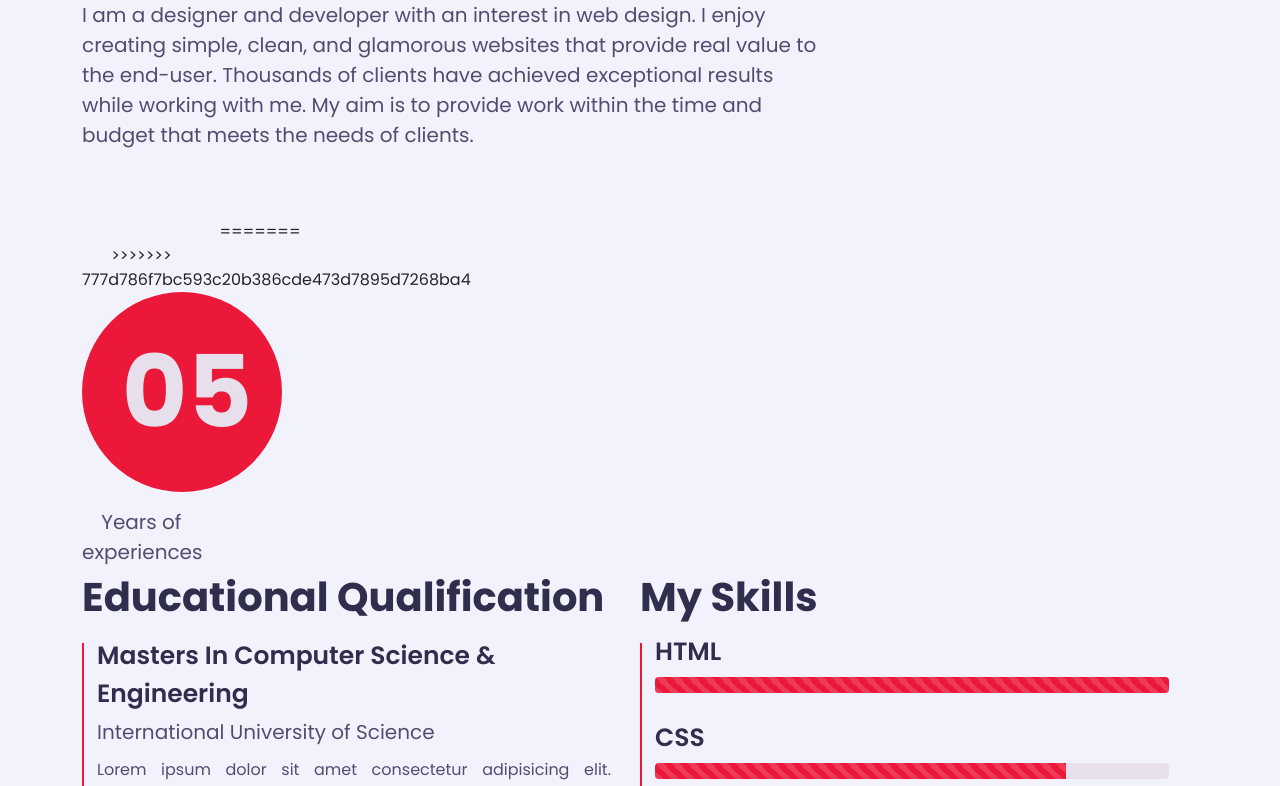
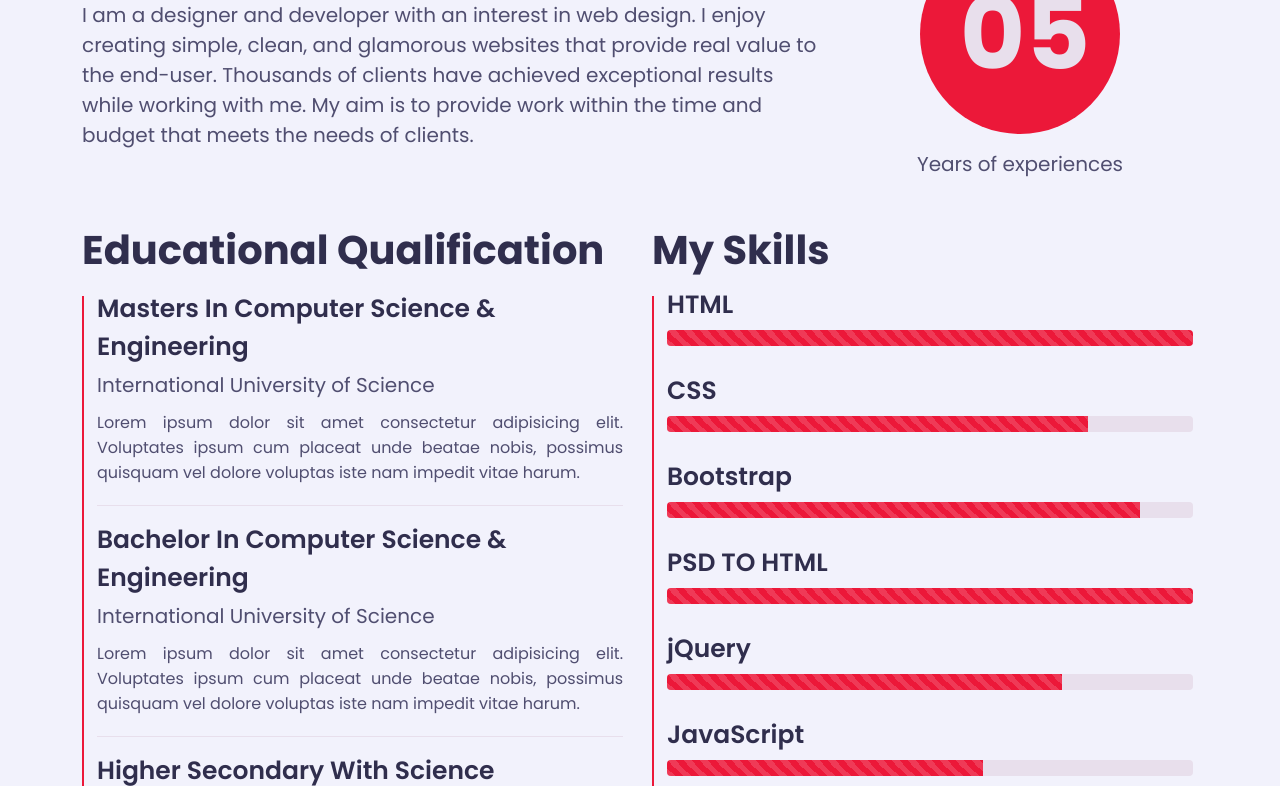
Before and after one commit to MKHasandev/Portfolio-1, a plain HTML site: page index.html in a window 1280 px wide. Shown: the part 1065-1851 px from the top of the page. Drawn offline with nearby package versions, Linux system fonts and the light colour scheme; a web font is replaced by a local one.

Commit message:
Add files via upload

```diff
--- a/index.html
+++ b/index.html
@@ -104,11 +104,7 @@
                                     </p>
                                 </div>
                             </div>
-<<<<<<< HEAD
                             <div class="col-12 col-md-12 col-lg-4 experience-time">
-=======
-                            <div class="col-12 col-lg-4 experience-time">
->>>>>>> 777d786f7bc593c20b386cde473d7895d7268ba4
                                 <div class="ex-center">
                                     <h2>05</h2>
                                     <span>Years of experiences</span>
```
Also changed, not shown: CSS/responsive.css (line endings or trailing spaces).
